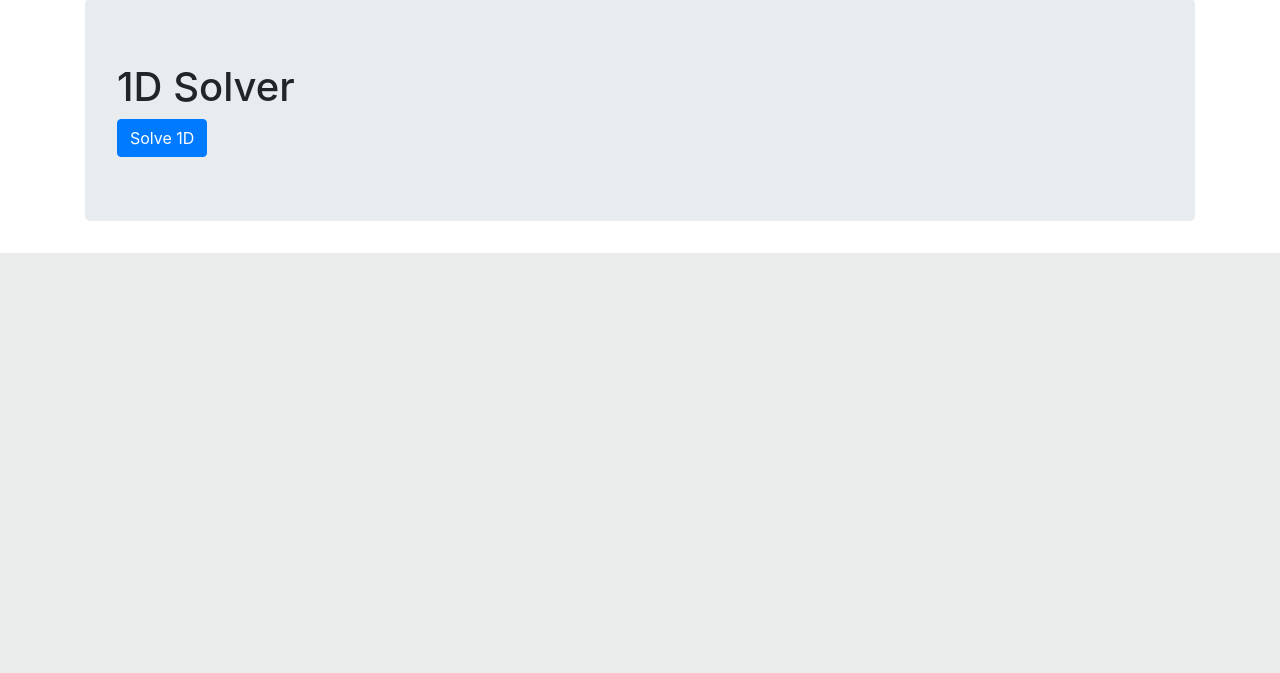
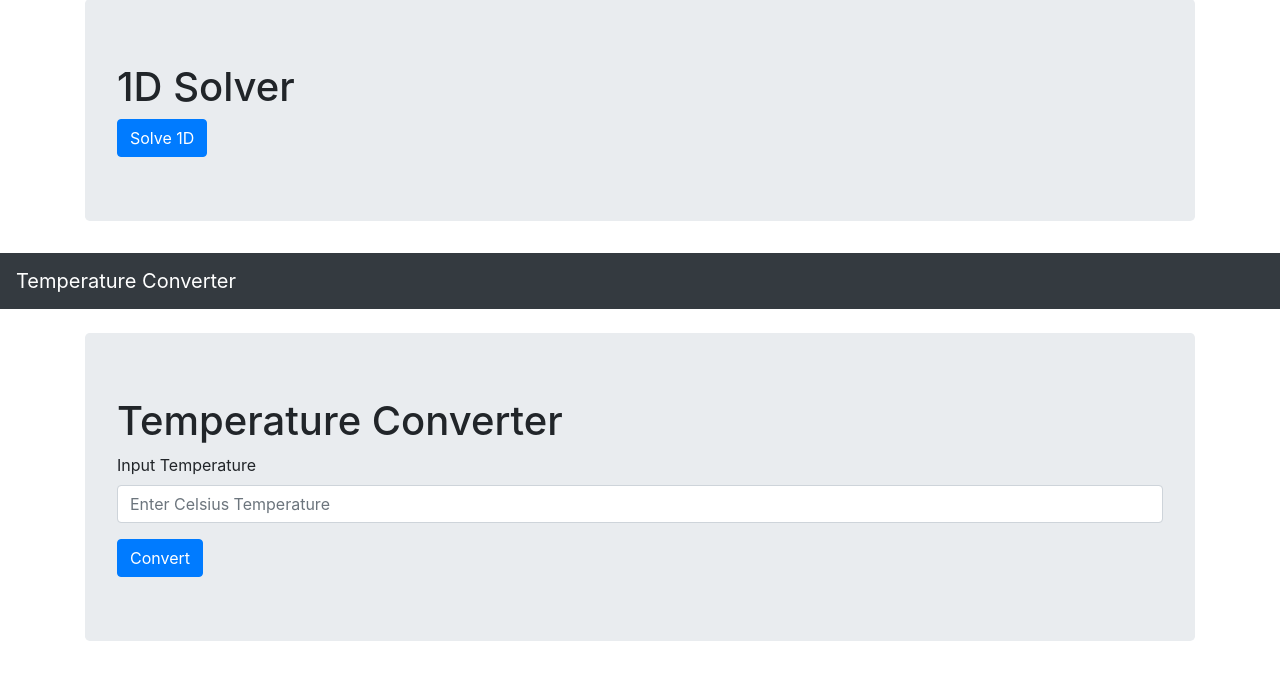
Before and after one commit to RobertStowers/web_app, a Flask app: page / in a window 1280 px wide. Shown: the part 1370-2043 px from the top of the page. Before the commit the page ends 1623 px from the top, so only its background shows below. Run offline with Flask 2, Linux system fonts and the light colour scheme; some libraries are stand-ins or nearby versions.

Commit message:
More debugging hmtl not show answer

```diff
--- a/heat_transfer.py
+++ b/heat_transfer.py
@@ -27,5 +27,9 @@ def solver(matl):
     return ans
 
 
+def convert(cels_temp):
+    return ((9 / 5) * cels_temp) + 32
+
+
 # george = ["1", 1, "mom"]
 # print(solver(george))
--- a/main.py
+++ b/main.py
@@ -13,7 +13,8 @@ def index():
 # added a route, like a subdirectory
 @app.route("/api/v1/convert/<celsius_value>")
 def converter(celsius_value):
-    return str(((9 / 5) * float(celsius_value)) + 32)
+    # return str(((9 / 5) * float(celsius_value)) + 32)
+    return str(ht.convert(float(celsius_value)))
 
 
 # calculate conductivity
--- a/templates/index.html
+++ b/templates/index.html
@@ -79,6 +79,9 @@
         <h1>1D Solver</h1>
         <div>
             <button id="SolveButton" class="btn btn-primary">Solve 1D</button>
+<!--            <div id="celsiusSolutionTitle" hidden="true">-->
+<!--                The temp in celsius is: <span id="celsiusSolutionValue">UNKNOWN</span>-->
+<!--            </div>-->
             <div id="SolveTitle" hidden="true">
                 The material is: <span id="SolveValue">UNKNOWN</span>
             </div>
@@ -86,12 +89,34 @@
         </div>
     </div>
 </main>
+
+<nav class="navbar navbar-expand-md navbar-dark bg-dark mb-4">
+    <a class="navbar-brand" href="#">Temperature Converter</a>
+</nav>
+
+<main role="main" class="container">
+    <div class="jumbotron">
+        <h1>Temperature Converter</h1>
+        <div>
+            <div class="form-group">
+                <label for="celsiusInput">Input Temperature</label>
+                <input type="decimal" class="form-control" id="celsiusInput" placeholder="Enter Celsius Temperature">
+            </div>
+            <button id="convertButton" class="btn btn-primary">Convert</button>
+            <div id="celsiusSolutionTitle" hidden="true">
+                The temp in celsius is: <span id="celsiusSolutionValue">UNKNOWN</span>
+            </div>
+        </div>
+    </div>
+</main>
+
     <script src="https://code.jquery.com/jquery-3.4.1.min.js"
             integrity="sha256-CSXorXvZcTkaix6Yvo6HppcZGetbYMGWSFlBw8HfCJo="
             crossorigin="anonymous"></script>
     <script src="static/tempConverter.js"></script>
     <script src="static/AirCond.js"></script>
     <script src="static/solve1d.js"></script>
+
 </body>
 
 </html>
```
